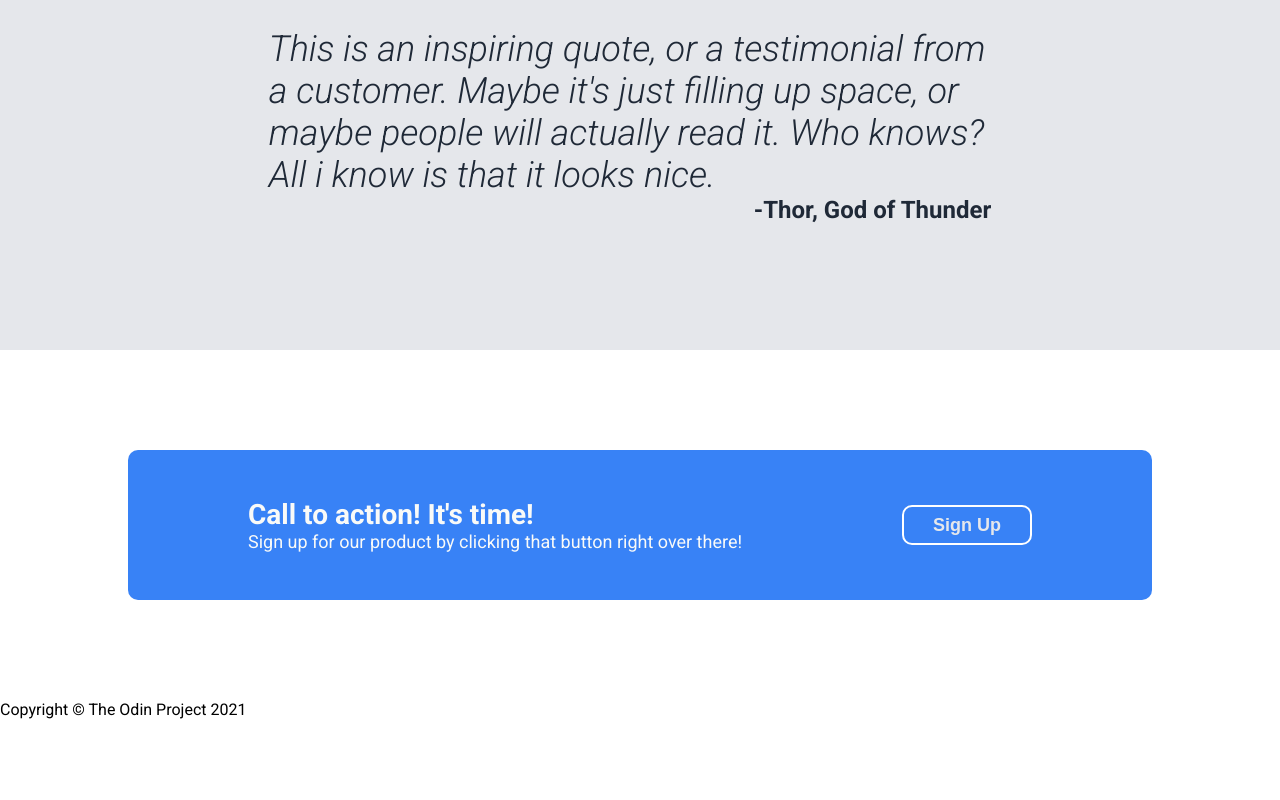
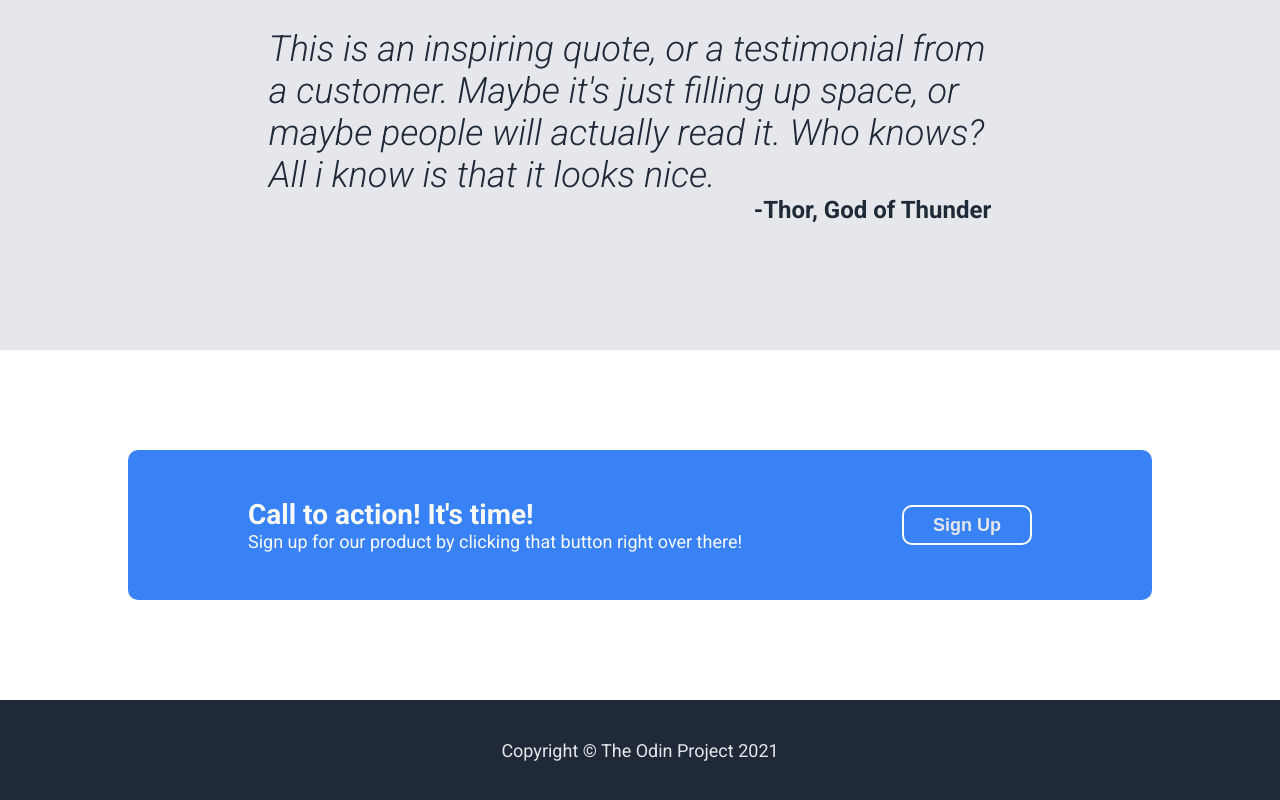
Before and after one commit to ikramsyawal/landing-page, a plain HTML site: page index.html in a window 1280 px wide. Shown: the part 1089-1889 px from the top of the page. Before the commit the page ends 1808 px from the top, so only its background shows below. Drawn offline with Linux system fonts and the light colour scheme.

Commit message:
styling footer

```diff
--- a/style.css
+++ b/style.css
@@ -162,3 +162,13 @@ p {
     margin: 0;
     font-size: 28px;
 }
+
+footer{
+    background-color: #1f2937;
+    display: flex;
+    align-items: center;
+    justify-content: center;
+    height: 100px;
+    color: #e5e7eb;
+    font-size: 18px;
+}
```
